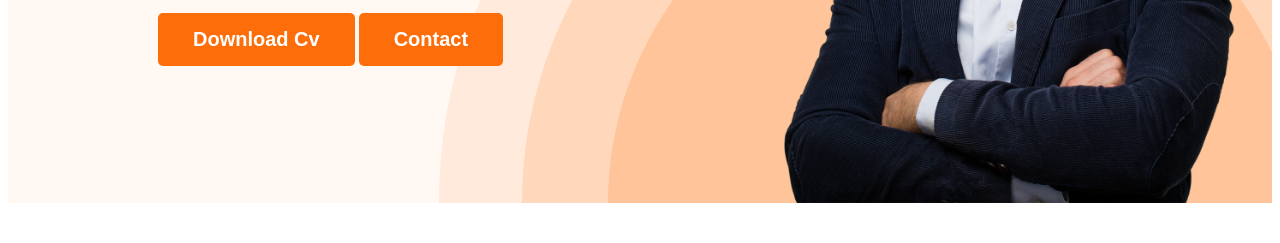
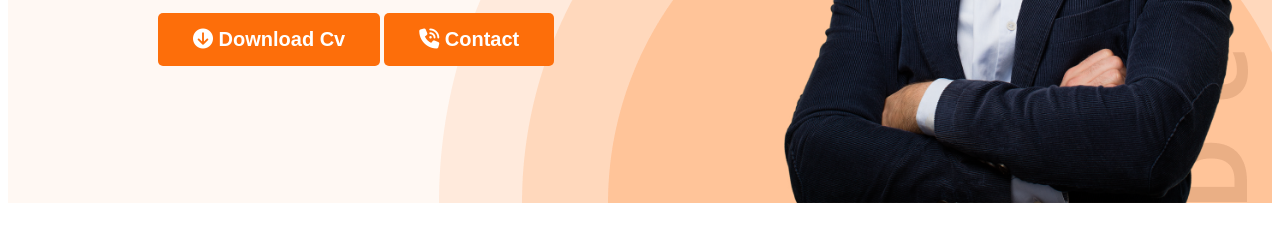
Before and after one commit to forhaditmy/web-developer-porttfolio, a plain HTML site: page index.html in a window 1280 px wide. Shown: the part 557-800 px from the top of the page. Drawn offline with Linux system fonts and the light colour scheme.

Commit message:
added icon

```diff
--- a/index.html
+++ b/index.html
@@ -11,6 +11,7 @@
         href="https://fonts.googleapis.com/css2?family=Open+Sans:ital,wght@0,300..800;1,300..800&family=Roboto&display=swap"
         rel="stylesheet">
     <link rel="stylesheet" href="styles.css/protpolio.css">
+    <script src="https://kit.fontawesome.com/9fb6684c8f.js" crossorigin="anonymous"></script>
 
 </head>
 
@@ -33,8 +34,8 @@
                 <p class="banner-description">Write short paragraphs and cover one topic per paragraph. Long paragraphs
                     discourage users from even trying to understand your material. Short paragraphs are easier to read
                     and understand.</p>
-                <button class="btn-pimary">Download Cv</button>
-                <button class="btn-pimary">Contact</button>
+                <button class="btn-pimary"><i class="fa-solid fa-circle-arrow-down"></i> Download Cv</button>
+                <button class="btn-pimary"><i class="fa-solid fa-phone-volume"></i> Contact</button>
             </div>
             <img class="profile-pic" src="images/hardy.png" alt="">
         </div>
@@ -170,7 +171,7 @@
             </div>
 
             <div class="download-cv">
-                <button class="btn-pimary">Download Cv</button>
+                <button class="btn-pimary"><i class="fa-solid fa-circle-arrow-down"></i>  Download Cv</button>
             </div>
         </section>
     </main>
--- a/styles.css/protpolio.css
+++ b/styles.css/protpolio.css
@@ -68,9 +68,10 @@ nav a {
 /* header related styles */
 .header {
     background-color: #fff8f3;
-    background-image: url(../images/header_bg.png);
+    background-image: url(../images/header_bg.png), url(../images/developer.png);
     background-repeat: no-repeat;
     background-position: bottom right;
+
 
 }
 
```
